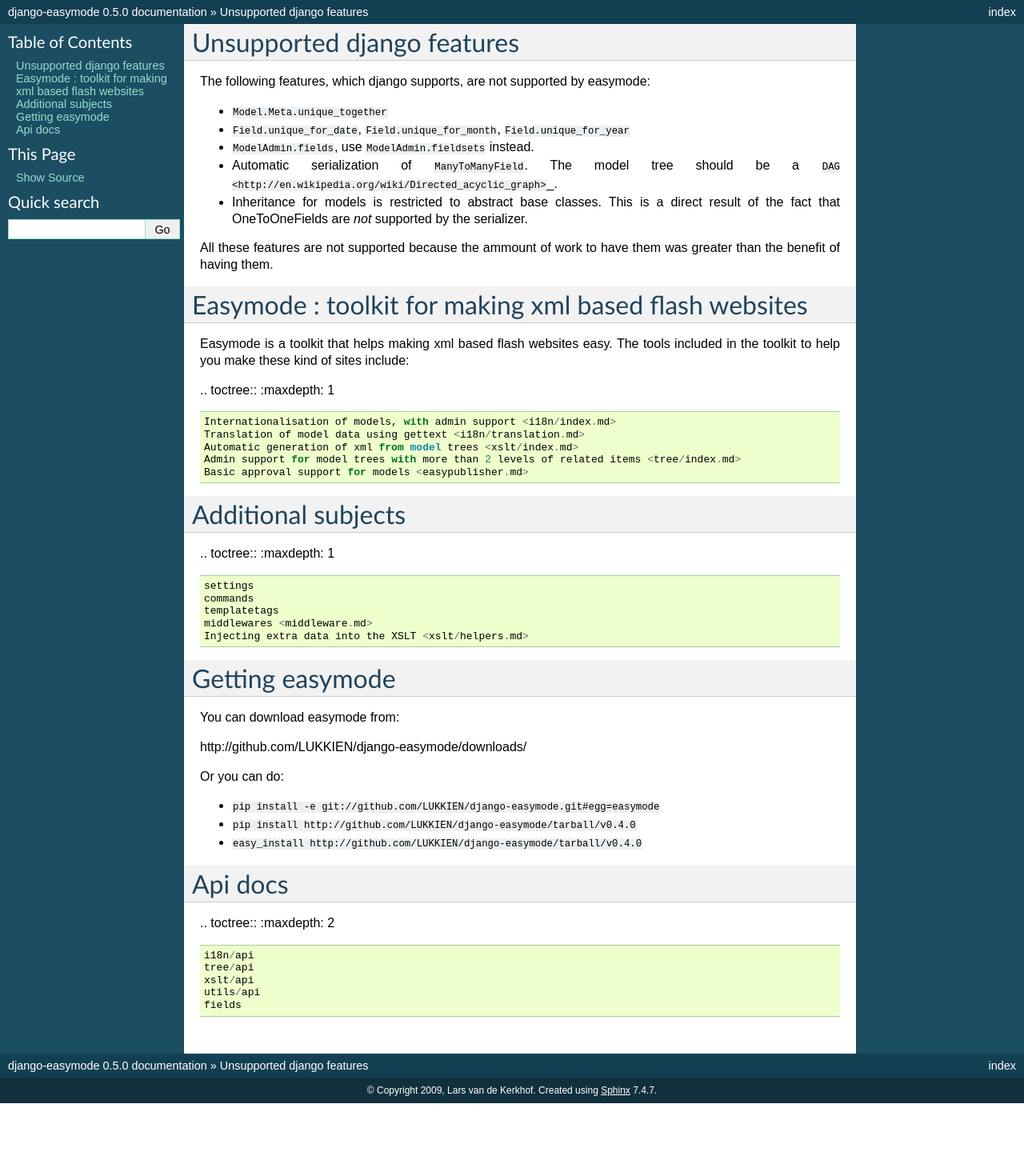
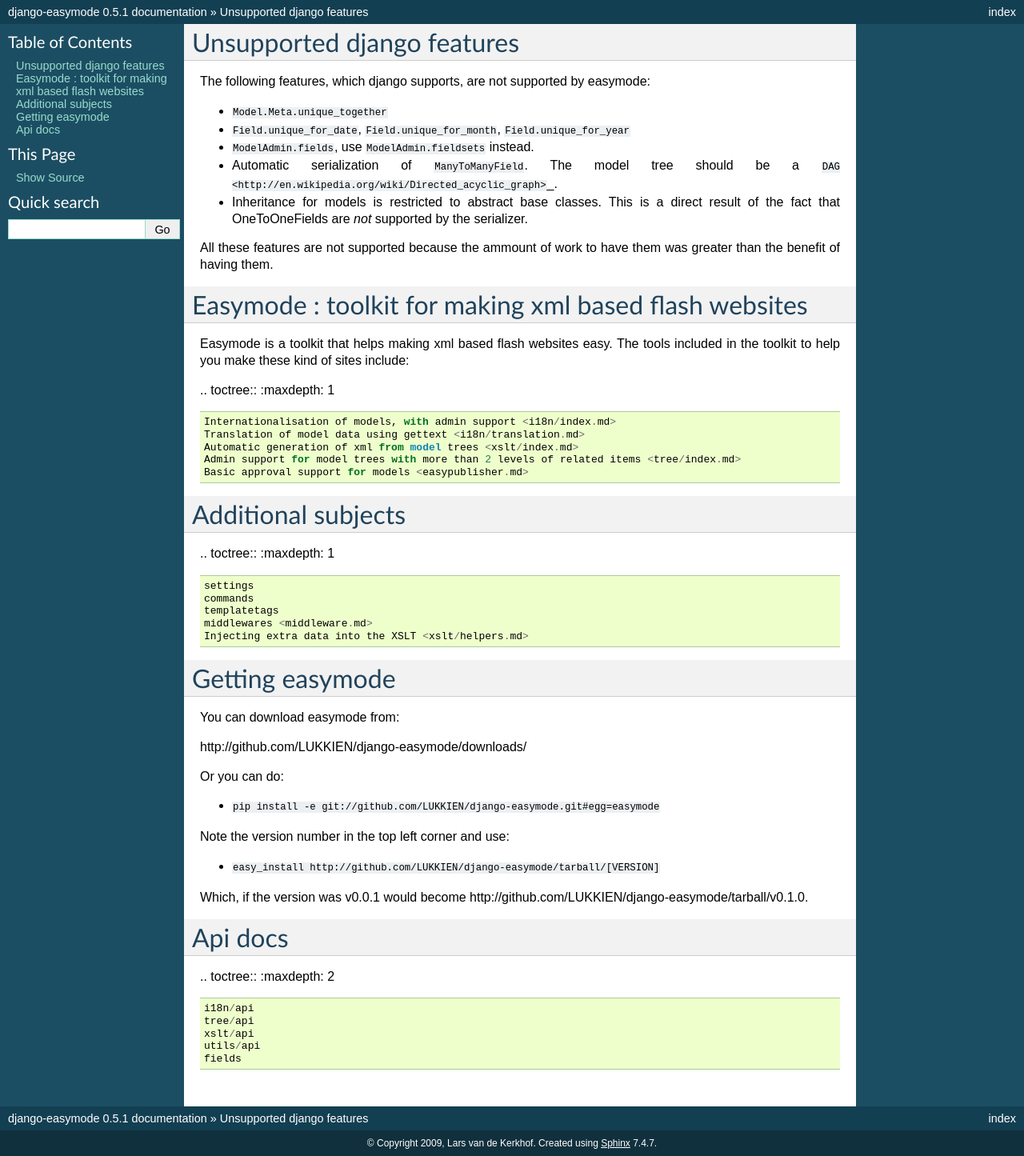
Before and after one commit to specialunderwear/django-easymode, a Sphinx documentation site: the page built from docs/index.md, in a window 1280 px wide. Shown: the whole page at 80% size. Built offline with Sphinx 7.4.7, drawn with Linux system fonts in a browser that asks for light colours; before the commit the page ends 1379 px from its top, so only the background shows below that.

Commit message:
fixed setup.py script

```diff
--- a/docs/index.md
+++ b/docs/index.md
@@ -51,8 +51,14 @@
 Or you can do:
 
 - ``pip install -e git://github.com/LUKKIEN/django-easymode.git#egg=easymode``
-- ``pip install http://github.com/LUKKIEN/django-easymode/tarball/v0.4.0``
-- ``easy_install http://github.com/LUKKIEN/django-easymode/tarball/v0.4.0``
+
+Note the version number in the top left corner and use:
+
+- ``easy_install http://github.com/LUKKIEN/django-easymode/tarball/[VERSION]``
+
+Which, if the version was v0.0.1 would become http://github.com/LUKKIEN/django-easymode/tarball/v0.1.0.
+
+
 
 Api docs
 ========
--- a/setup.py
+++ b/setup.py
@@ -1,9 +1,8 @@
 #!/usr/bin/env python
 import os
 from distutils.core import setup
-import easymode
 
-version = '0.5.0'
+version = '0.5.1'
 packages = []
 data_files = []
 
```
